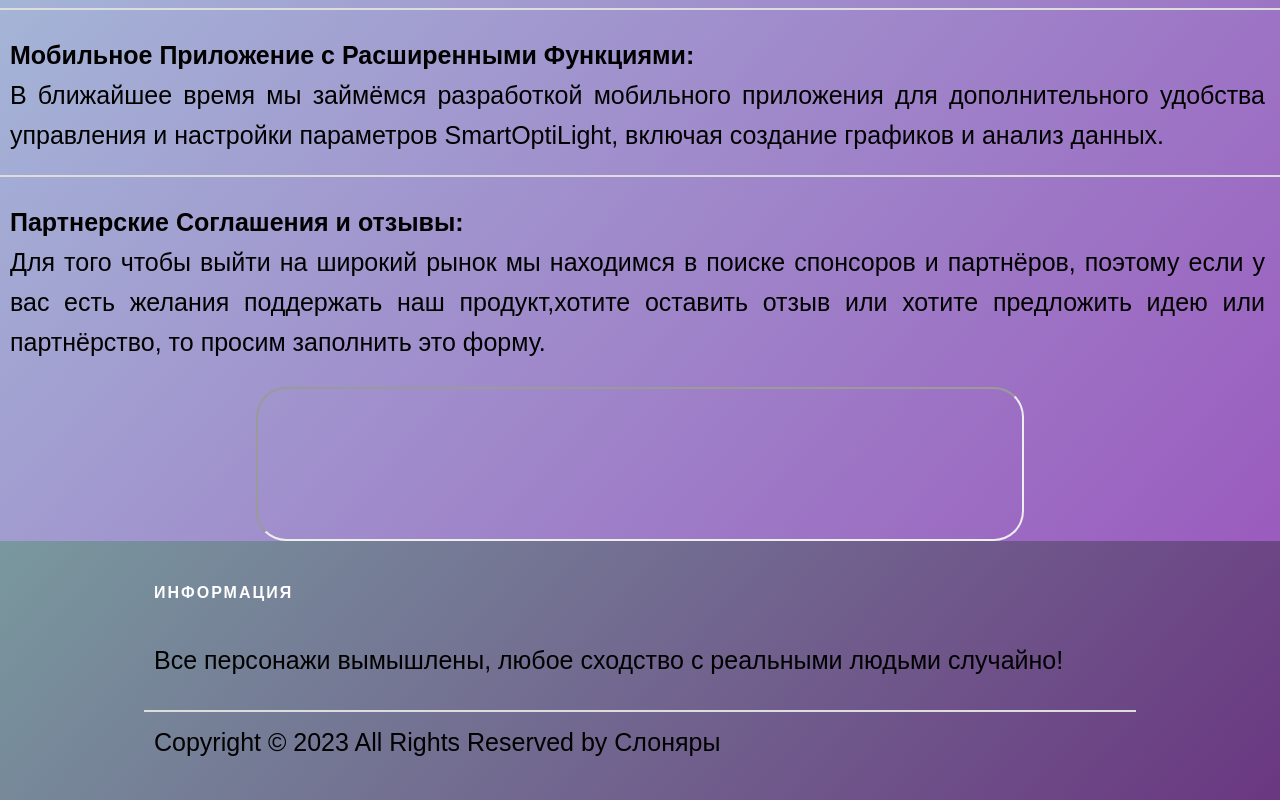
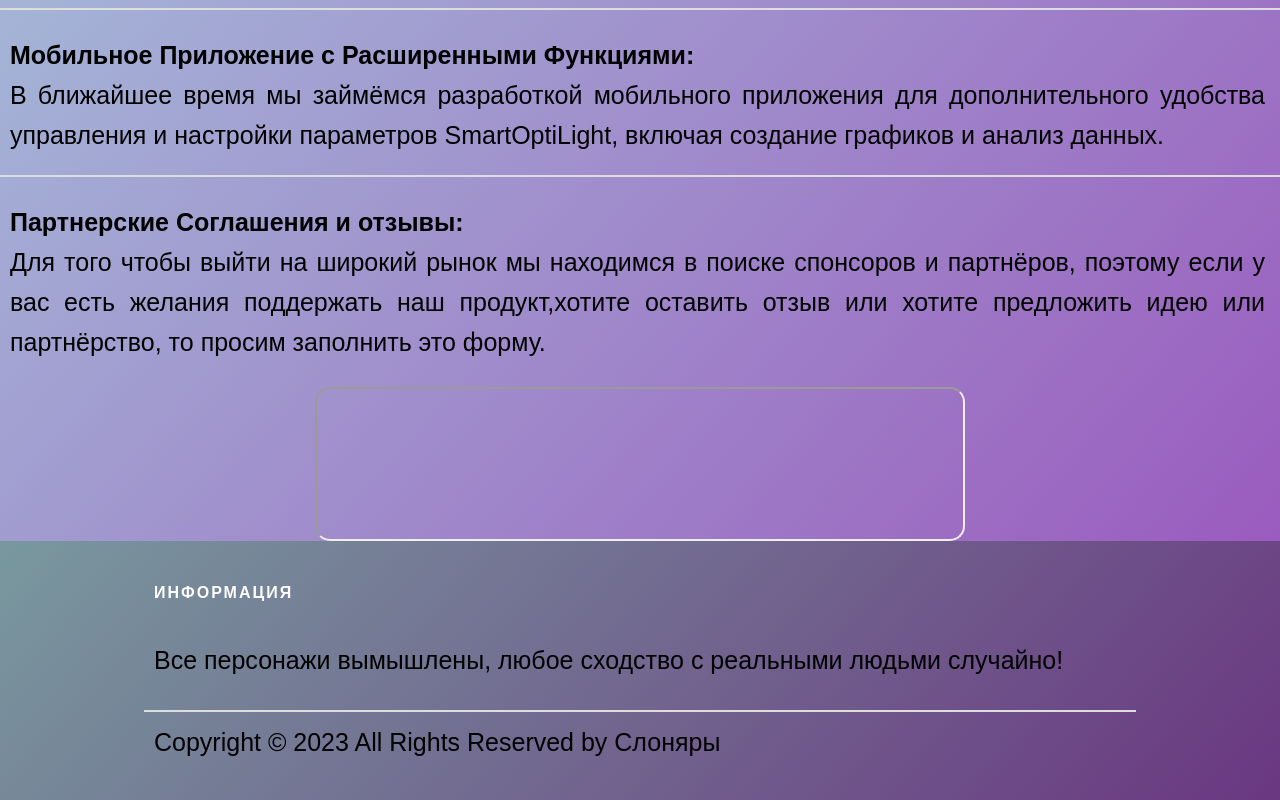
Before and after one commit to petrushka007/TAY, a plain HTML site: page index3.html in a window 1280 px wide. Shown: the part 841-1641 px from the top of the page. Drawn offline with Linux system fonts and the light colour scheme; a script that the page names is missing.

Commit message:
вроде последнее

```diff
--- a/style.css
+++ b/style.css
@@ -275,15 +275,13 @@ html {
 .button:hover {
   background-color: #555;
 }
-.button a {
-  user-select: none;
-}
+
 
 iframe {
-  width: 60%;
+  width: 650px;
   margin: 0 auto;
   display: block;
-  border-radius: 30px;
+  border-radius: 15px;
 }
 hr {
   border: none;
```
